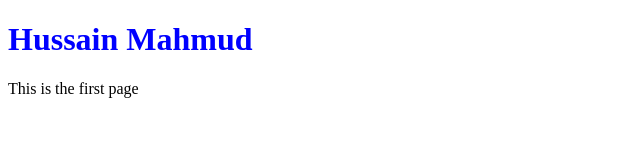
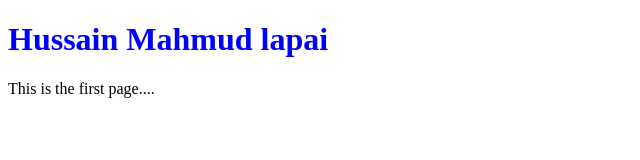
Before and after one commit to Usain11/simple-website, a plain HTML site: page index.html in a window 1280 px wide. Shown: the whole page, without its empty margins (0-640 px from the left). Drawn offline with Linux system fonts and the light colour scheme.

Commit message:
made a lil change

```diff
--- a/index.html
+++ b/index.html
@@ -8,7 +8,7 @@
     <title>Document</title>
 </head>
 <body>
-    <h1>Hussain Mahmud</h1>
-    <p>This is the first page</p>
+    <h1>Hussain Mahmud lapai</h1>
+    <p>This is the first page....</p>
 </body>
 </html>
```
